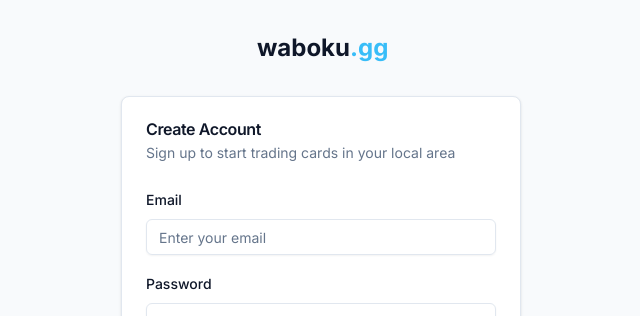
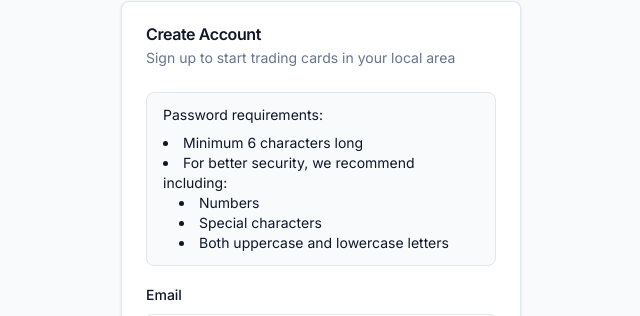
Before and after one commit to aaandroiddd/Waboku.gg, a Next.js app: page /auth/sign-up in a window 1280 px wide. Shown: the part 112-428 px from the top of the page, without its empty margins (319-959 px from the left). Built offline with nearby package versions, Linux system fonts and the light colour scheme; no server answers.

Commit message:
Update sign-up.tsx

```diff
--- a/src/pages/auth/sign-up.tsx
+++ b/src/pages/auth/sign-up.tsx
@@ -118,6 +118,21 @@ const SignUpComponent = () => {
                 <AlertDescription>{successMessage}</AlertDescription>
               </Alert>
             )}
+            <Alert>
+              <AlertDescription>
+                Password requirements:
+                <ul className="list-disc list-inside mt-2 text-sm">
+                  <li>Minimum 6 characters long</li>
+                  <li>For better security, we recommend including:
+                    <ul className="list-disc list-inside ml-4">
+                      <li>Numbers</li>
+                      <li>Special characters</li>
+                      <li>Both uppercase and lowercase letters</li>
+                    </ul>
+                  </li>
+                </ul>
+              </AlertDescription>
+            </Alert>
             <div className="space-y-2">
               <label htmlFor="email" className="text-sm font-medium">
                 Email
```
